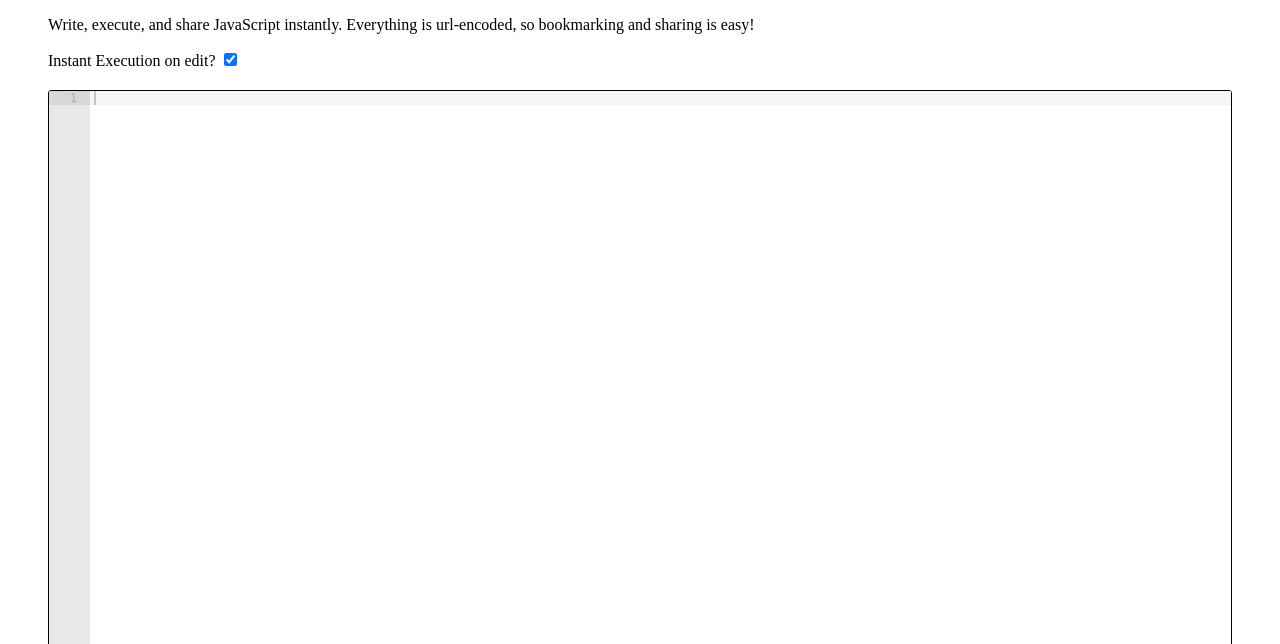
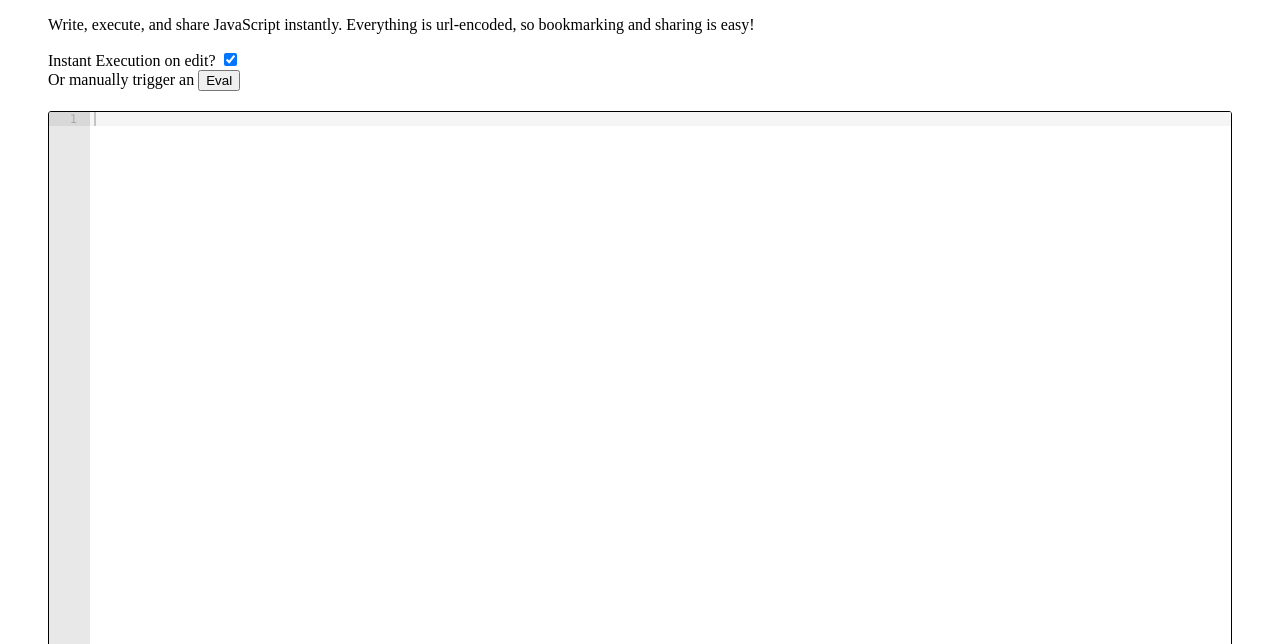
Before and after one commit to dawsbot/script-kitty, a website: page index.html in a window 1280 px wide. Shown: the part 156-800 px from the top of the page. Drawn offline with Linux system fonts and the light colour scheme.

Commit message:
eval-button

```diff
--- a/index.html
+++ b/index.html
@@ -36,6 +36,8 @@
 
   Instant Execution on edit?
   <input id="instant-evaluation" type="checkbox" checked/>
+  <br/>
+  Or manually trigger an <button type="button" onclick="eval(editor.getValue())">Eval</button>
 
   <div id="wrapper">
     <div id="editor"></div>
```
